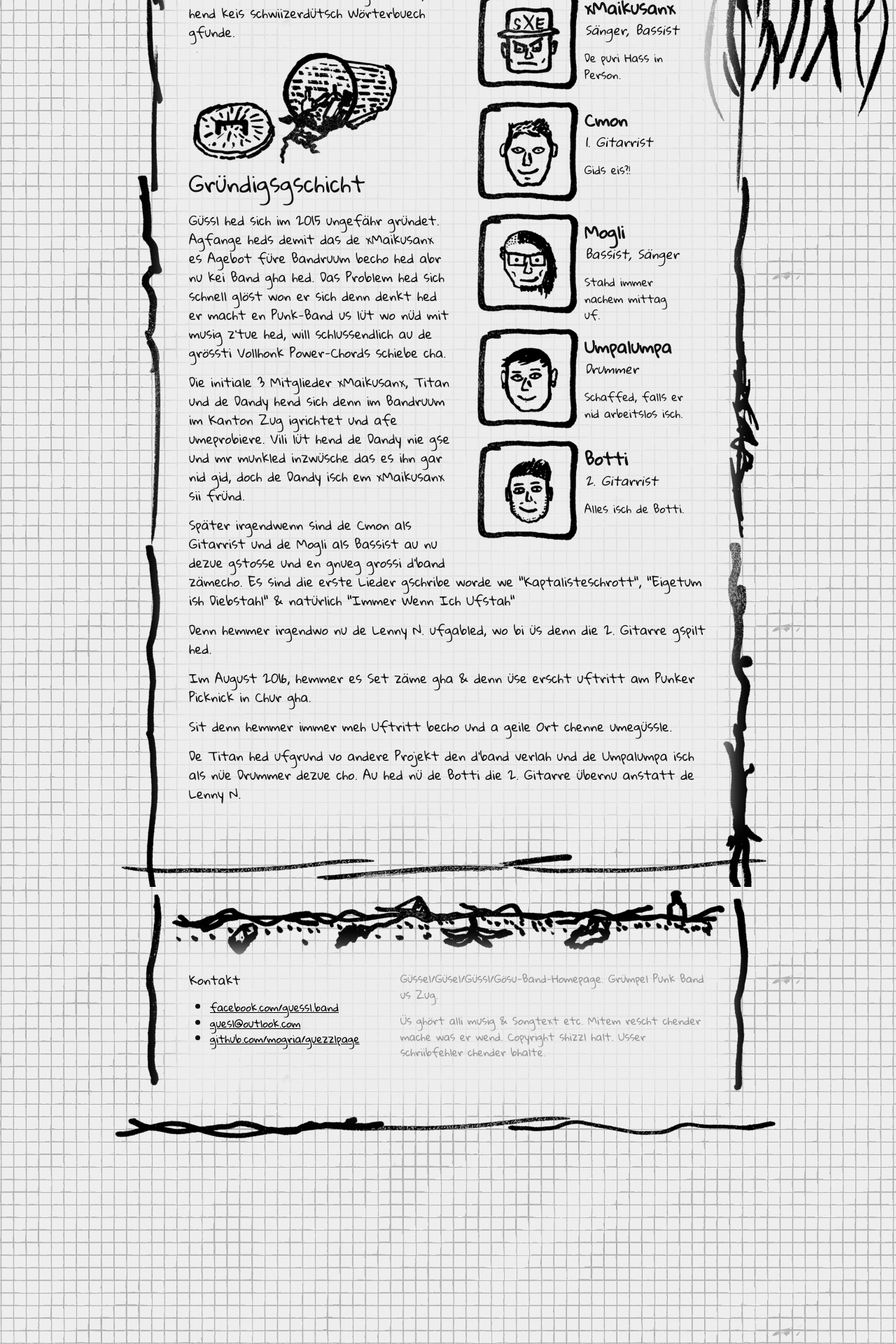
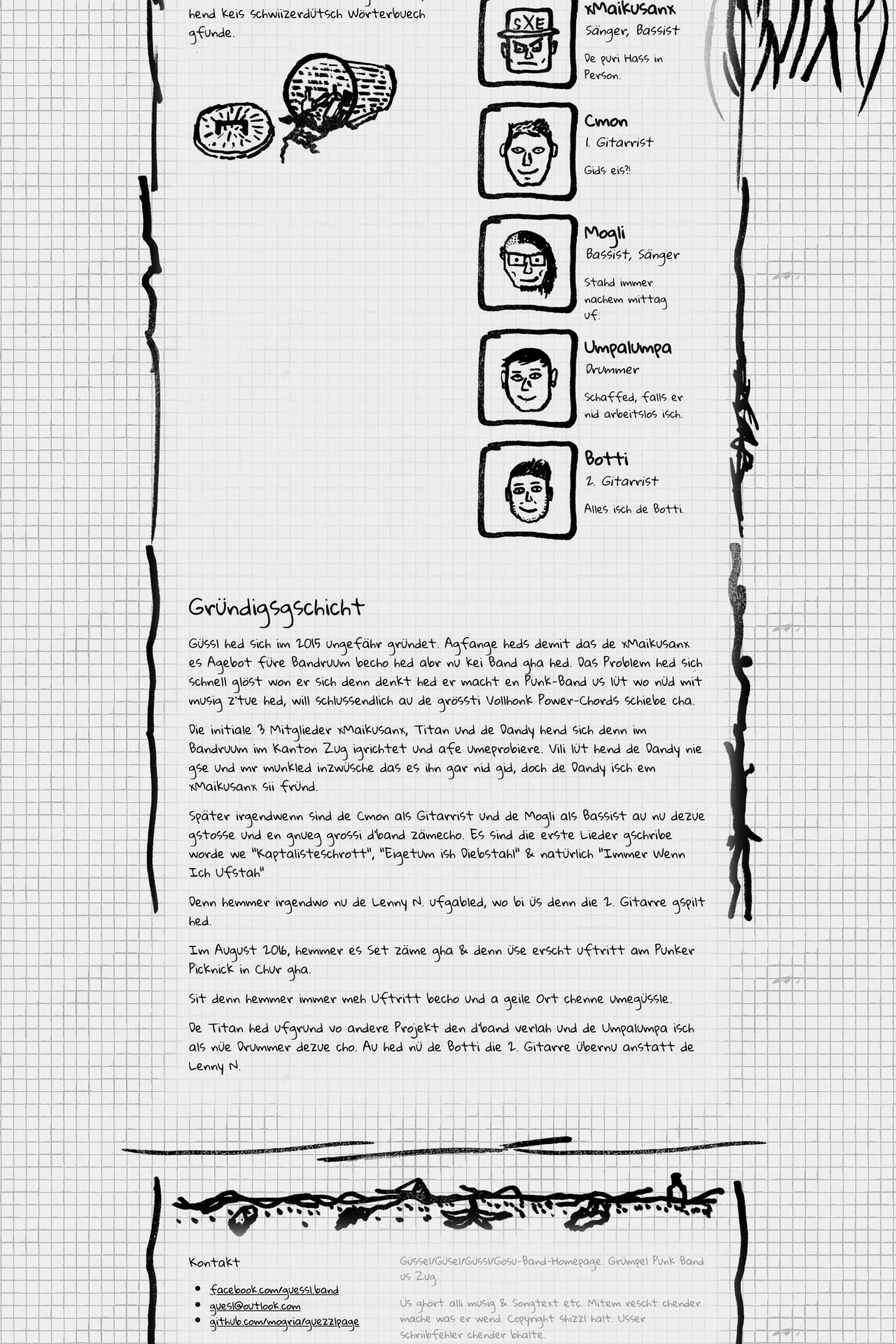
Before and after one commit to mogria/guezzlpage, a Jekyll site: the page built from band.html, in a window 1280 px wide. Shown: the part 580-2500 px from the top of the page at 70% size. Built offline with Jekyll 4.4.1, drawn with Linux system fonts in a browser that asks for light colours.

Commit message:
improve layout of posts

```diff
--- a/_sass/_layout.scss
+++ b/_sass/_layout.scss
@@ -354,6 +354,8 @@
             font-size: 18px;
         }
     }
+
+    @extend %clearfix;
 }
 
 .image-box {
--- /dev/null
+++ b/_sass/_post.scss
@@ -0,0 +1,29 @@
+
+.post-content {
+    h2 {
+        &:before {
+            display: table;
+            padding-top: 30px;
+            clear: both;
+            content: "";
+        }
+    }
+
+    p > .gdt-img {
+        display: block;
+        margin-bottom: 20px;
+        margin-right: 20px;
+        margin-left: 0;
+        float: left;
+        @extend %clearfix;
+    }
+
+    p:nth-child(even) > .gdt-img {
+        display: block;
+        margin-bottom: 20px;
+        margin-right: 0px;
+        margin-left: 20;
+        float: right;
+        @extend %clearfix;
+    }
+}
--- a/css/main.scss
+++ b/css/main.scss
@@ -55,5 +55,6 @@ $on-laptop:        800px;
         "index",
         "contact",
         "musig",
-        "band"
+        "band",
+        "post"
 ;
```
